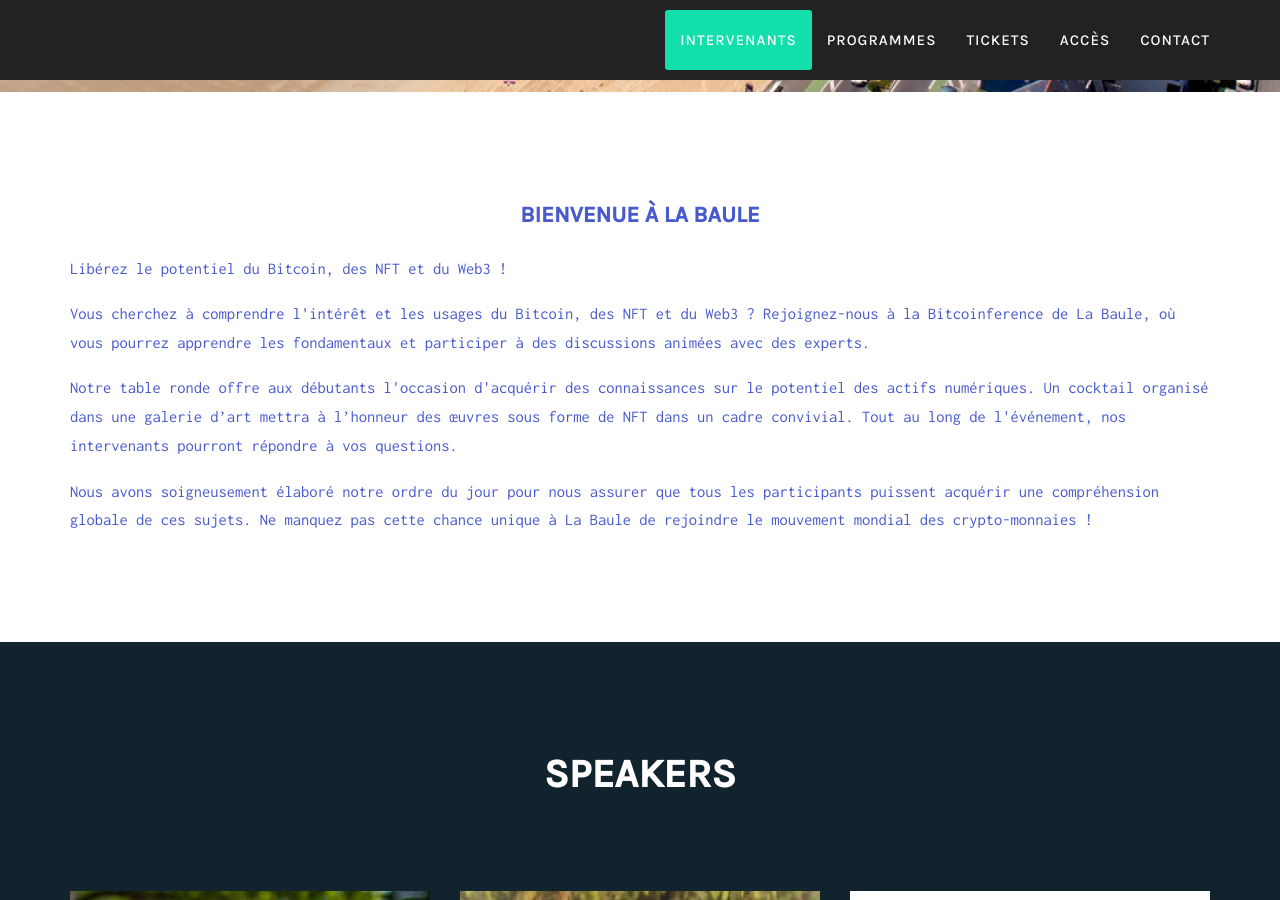
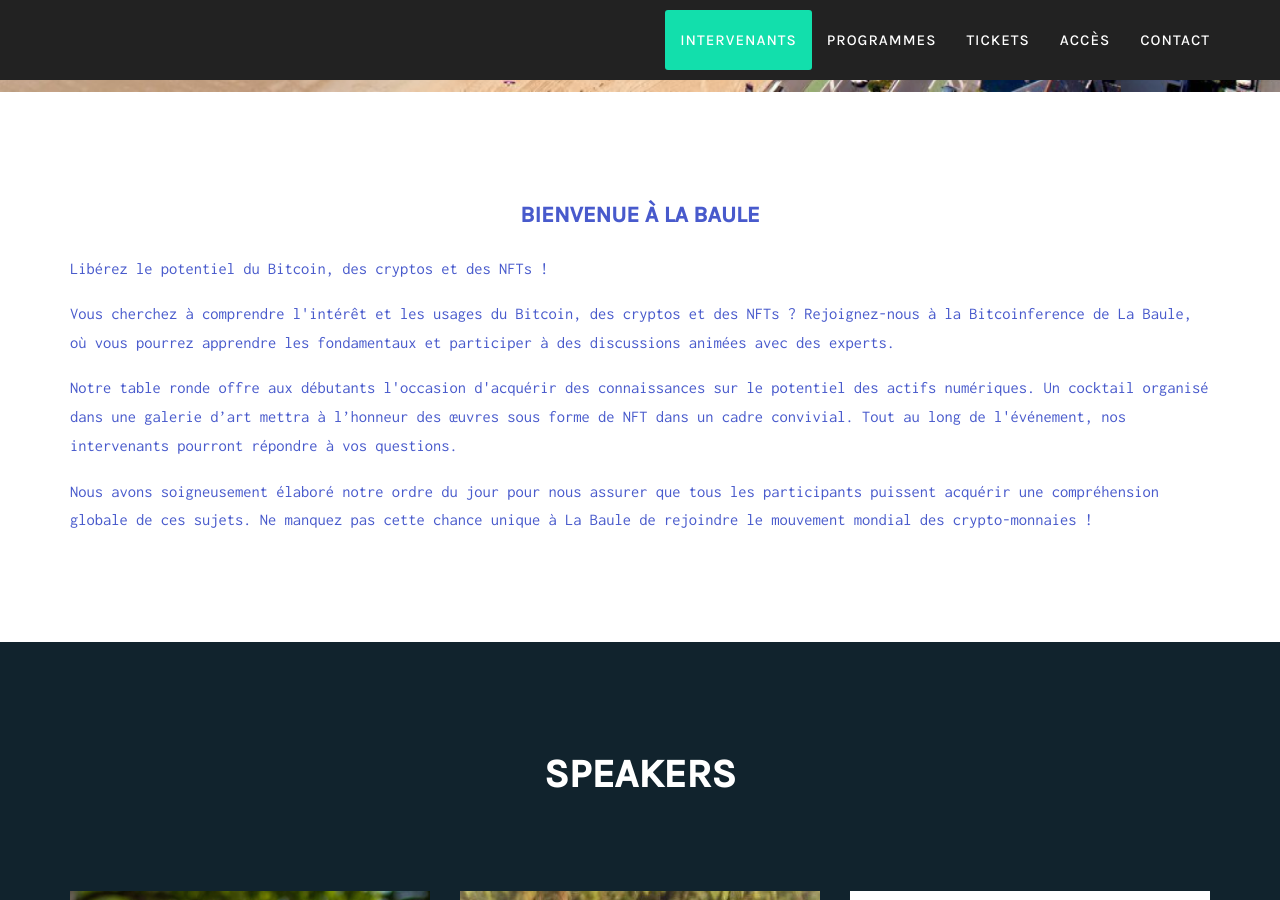
Before and after one commit to bitcoinference2023/test, a Jekyll site: the page built from index.html, in a window 1280 px wide and 900 px high, scrolled down 808 px. Built offline with Jekyll 4.4.1, drawn with Linux system fonts in a browser that asks for light colours; some web fonts are replaced.

Commit message:
Update intro.yml

```diff
--- a/_data/twenty_23/intro.yml
+++ b/_data/twenty_23/intro.yml
@@ -1,2 +1,2 @@
 title: Bienvenue à la Baule
-texte: <p>Libérez le potentiel du Bitcoin, des NFT et du Web3 !</p><p>Vous cherchez à comprendre l'intérêt et les usages du Bitcoin, des NFT et du Web3 ? Rejoignez-nous à la Bitcoinference de La Baule, où vous pourrez apprendre les fondamentaux et participer à des discussions animées avec des experts.</p><p>Notre table ronde offre aux débutants l'occasion d'acquérir des connaissances sur le potentiel des actifs numériques. Un cocktail organisé dans une galerie d’art mettra à l’honneur des œuvres sous forme de NFT dans un cadre convivial. Tout au long de l'événement, nos intervenants pourront répondre à vos questions.</p><p>Nous avons soigneusement élaboré notre ordre du jour pour nous assurer que tous les participants puissent acquérir une compréhension globale de ces sujets. Ne manquez pas cette chance unique à La Baule de rejoindre le mouvement mondial des crypto-monnaies !</p>
+texte: <p>Libérez le potentiel du Bitcoin, des cryptos et des NFTs !</p><p>Vous cherchez à comprendre l'intérêt et les usages du Bitcoin, des cryptos et des NFTs ? Rejoignez-nous à la Bitcoinference de La Baule, où vous pourrez apprendre les fondamentaux et participer à des discussions animées avec des experts.</p><p>Notre table ronde offre aux débutants l'occasion d'acquérir des connaissances sur le potentiel des actifs numériques. Un cocktail organisé dans une galerie d’art mettra à l’honneur des œuvres sous forme de NFT dans un cadre convivial. Tout au long de l'événement, nos intervenants pourront répondre à vos questions.</p><p>Nous avons soigneusement élaboré notre ordre du jour pour nous assurer que tous les participants puissent acquérir une compréhension globale de ces sujets. Ne manquez pas cette chance unique à La Baule de rejoindre le mouvement mondial des crypto-monnaies !</p>
```
